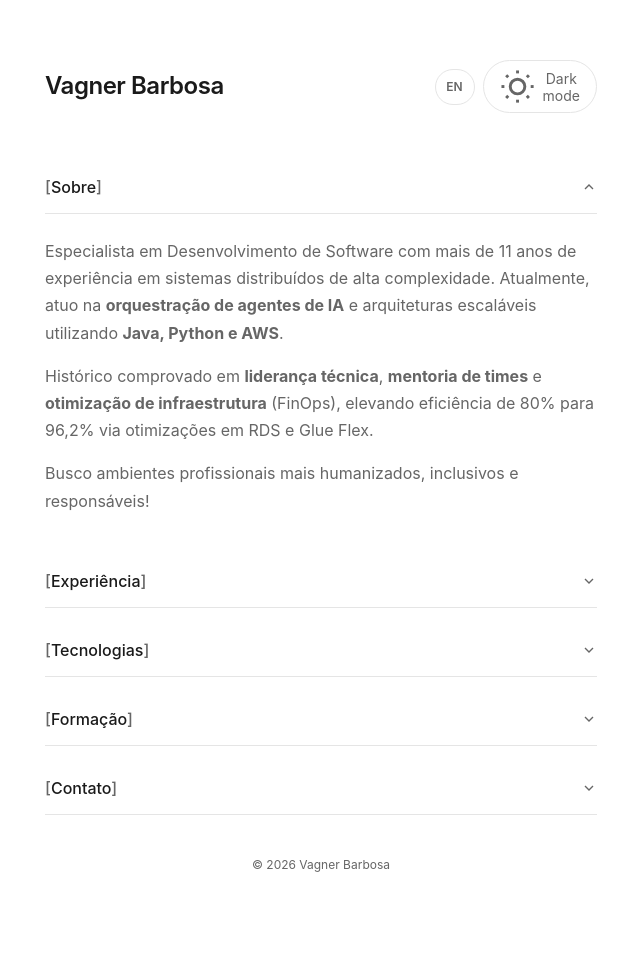
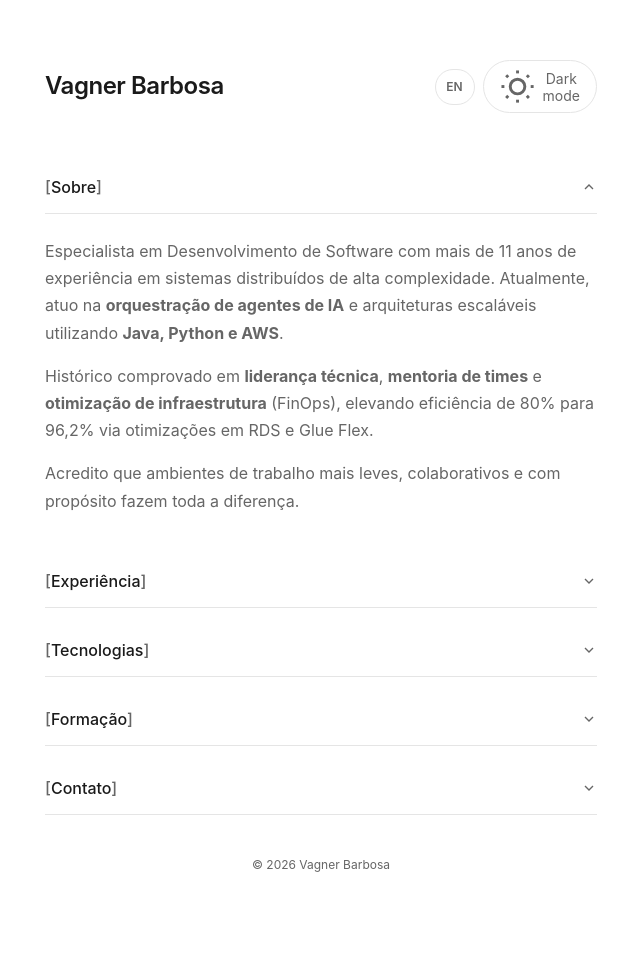
Before and after one commit to vagnerbarbosa/vagnerbarbosa.github.io, a Jekyll site: the page built from index.html, in a window 1280 px wide. Shown: the whole page, without its empty margins (319-959 px from the left). Built offline with Jekyll 4.4.1, drawn with Linux system fonts in a browser that asks for light colours.

Commit message:
refactor: atualiza texto sobre e formatação da educação
- Altera frase do sobre para um tom mais leve:
  PT: "Acredito que ambientes de trabalho mais leves, colaborativos e com propósito fazem toda a diferença."
  EN: "I believe lighter, collaborative, and purpose-driven work environments make all the difference."

- Simplifica datas de educação para mostrar apenas ano de conclusão:
  PT: "Conclusão em 2026" / "Concluído em 2020"
  EN: "Conclusion in 2026" / "Completed in 2020"

Co-Authored-By: Claude Opus 4.6 <noreply@anthropic.com>

```diff
--- a/_includes/about.html
+++ b/_includes/about.html
@@ -14,12 +14,12 @@
       <div class="lang-pt">
         <p>Especialista em Desenvolvimento de Software com mais de 11 anos de experiência em sistemas distribuídos de alta complexidade. Atualmente, atuo na <strong>orquestração de agentes de IA</strong> e arquiteturas escaláveis utilizando <strong>Java, Python e AWS</strong>.</p>
         <p>Histórico comprovado em <strong>liderança técnica</strong>, <strong>mentoria de times</strong> e <strong>otimização de infraestrutura</strong> (FinOps), elevando eficiência de 80% para 96,2% via otimizações em RDS e Glue Flex.</p>
-        <p>Busco ambientes profissionais mais humanizados, inclusivos e responsáveis!</p>
+        <p>Acredito que ambientes de trabalho mais leves, colaborativos e com propósito fazem toda a diferença.</p>
       </div>
       <div class="lang-en" style="display: none;">
         <p>Software Development Specialist with 11+ years of experience in high-complexity distributed systems. Currently working on <strong>AI agent orchestration</strong> and scalable architectures using <strong>Java, Python, and AWS</strong>.</p>
         <p>Proven track record in <strong>technical leadership</strong>, <strong>team mentorship</strong>, and <strong>FinOps optimization</strong>, improving efficiency from 80% to 96.2% through RDS and Glue Flex optimizations.</p>
-        <p>I seek professional environments that are more humanized, inclusive, and responsible!</p>
+        <p>I believe lighter, collaborative, and purpose-driven work environments make all the difference.</p>
       </div>
     </div>
   </div>
@@ -153,21 +153,21 @@
       <div class="lang-pt">
         <div class="education-item">
           <h3 class="education-title">Pós-graduação em Inteligência Artificial</h3>
-          <p class="education-school">FIAP • 2025 – 2026</p>
+          <p class="education-school">FIAP • Conclusão em 2026</p>
         </div>
         <div class="education-item">
           <h3 class="education-title">Tecnólogo em Análise e Desenvolvimento de Sistemas</h3>
-          <p class="education-school">IFPB • 2010 – 2020</p>
+          <p class="education-school">IFPB • Concluído em 2020</p>
         </div>
       </div>
       <div class="lang-en" style="display: none;">
         <div class="education-item">
           <h3 class="education-title">Postgraduate in Artificial Intelligence</h3>
-          <p class="education-school">FIAP • 2025 – 2026</p>
+          <p class="education-school">FIAP • Conclusion in 2026</p>
         </div>
         <div class="education-item">
           <h3 class="education-title">Technologist in System Analysis and Development</h3>
-          <p class="education-school">IFPB • 2010 – 2020</p>
+          <p class="education-school">IFPB • Completed in 2020</p>
         </div>
       </div>
     </div>
```
